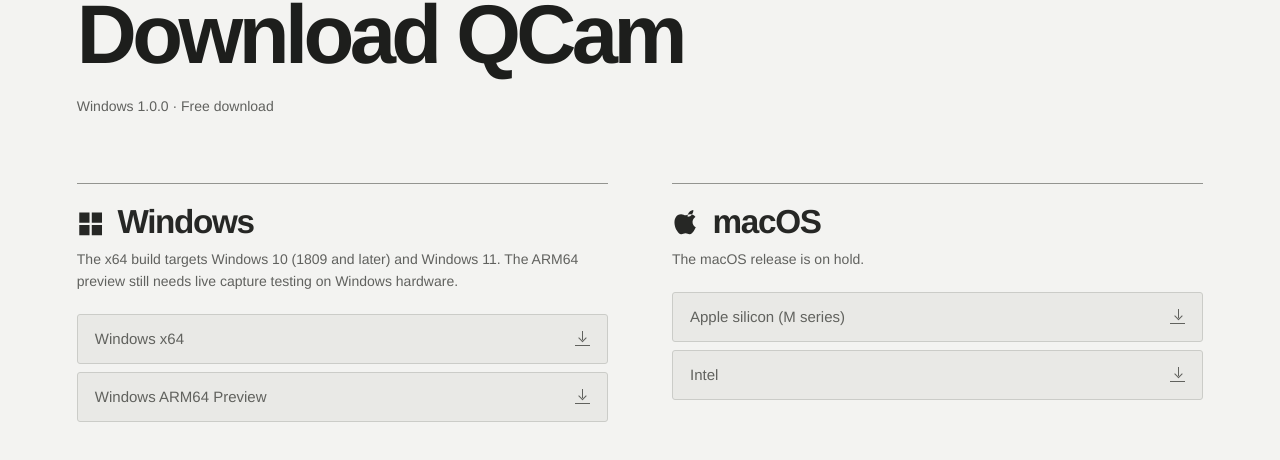
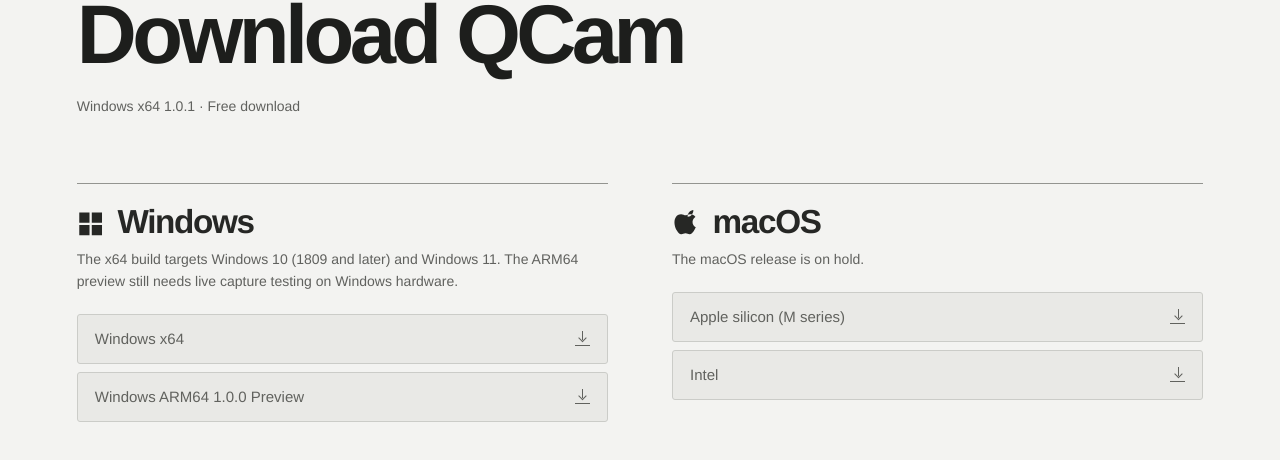
Before and after one commit to gddjag/QCam, a plain HTML site: page index.html in a window 1280 px wide. Shown: the part 5022-5482 px from the top of the page. Drawn offline with Linux system fonts and the light colour scheme.

Commit message:
Publish QCam 1.0.1 for Windows x64

```diff
--- a/index.html
+++ b/index.html
@@ -780,7 +780,7 @@ html:has(.viewer[open]) { overflow: hidden }
   <div class="wrap download-layout">
     <div class="download-intro">
       <h2 id="download-title">下载 QCam</h2>
-      <p>Windows 版 1.0.0 · 免费下载</p>
+      <p>Windows x64 1.0.1 · 免费下载</p>
     </div>
     <div class="download-platforms">
       <div class="download-platform">
@@ -790,8 +790,8 @@ html:has(.viewer[open]) { overflow: hidden }
         </h3>
         <p>x64 面向 Windows 10（1809 起）和 Windows 11。ARM64 提供预览版，直播采集待实机验证。</p>
         <div class="download-choices">
-          <a href="https://github.com/gddjag/QCam/releases/download/v1.0.0/QCam-Windows-x64-1.0.0-Setup.exe">Windows x64<span class="download-glyph" aria-hidden="true"></span></a>
-          <a href="https://github.com/gddjag/QCam/releases/download/v1.0.0/QCam-Windows-arm64-1.0.0-Setup.exe">Windows ARM64 预览<span class="download-glyph" aria-hidden="true"></span></a>
+          <a href="https://github.com/gddjag/QCam/releases/download/v1.0.1/QCam-Windows-x64-1.0.1-Setup.exe">Windows x64<span class="download-glyph" aria-hidden="true"></span></a>
+          <a href="https://github.com/gddjag/QCam/releases/download/v1.0.0/QCam-Windows-arm64-1.0.0-Setup.exe">Windows ARM64 1.0.0 预览<span class="download-glyph" aria-hidden="true"></span></a>
         </div>
       </div>
       <div class="download-platform">
@@ -917,9 +917,9 @@ html:has(.viewer[open]) { overflow: hidden }
   "手机推流中断，怎样恢复？": "How do I reconnect a phone stream?",
   "在 SRT 监听模式下，QCam 会重新等待推流。先确认手机和电脑所在的局域网可以互访，再从手机重新推流。改过地址或端口时，在「网络视频源」中点「应用并重新连接」。点「切回摄像头」可恢复实体设备输入。": "In SRT listener mode, QCam waits for the stream to return. Make sure the phone and computer can reach each other on the same local network, then restart the stream on the phone. If the address or port changed, open Network video source (网络视频源) and select Apply and reconnect (应用并重新连接). Select Switch to camera (切回摄像头) to return to the webcam.",
   "下载 QCam": "Download QCam",
-  "Windows 版 1.0.0 · 免费下载": "Windows 1.0.0 · Free download",
+  "Windows x64 1.0.1 · 免费下载": "Windows x64 1.0.1 · Free download",
   "x64 面向 Windows 10（1809 起）和 Windows 11。ARM64 提供预览版，直播采集待实机验证。": "The x64 build targets Windows 10 (1809 and later) and Windows 11. The ARM64 preview still needs live capture testing on Windows hardware.",
-  "Windows ARM64 预览": "Windows ARM64 Preview",
+  "Windows ARM64 1.0.0 预览": "Windows ARM64 1.0.0 Preview",
   "macOS 版暂停发布。": "The macOS release is on hold.",
   "macOS Apple 芯片，M 系列，暂停发布": "macOS for Apple silicon (M series), release on hold",
   "Apple 芯片（M 系列）": "Apple silicon (M series)",
```
